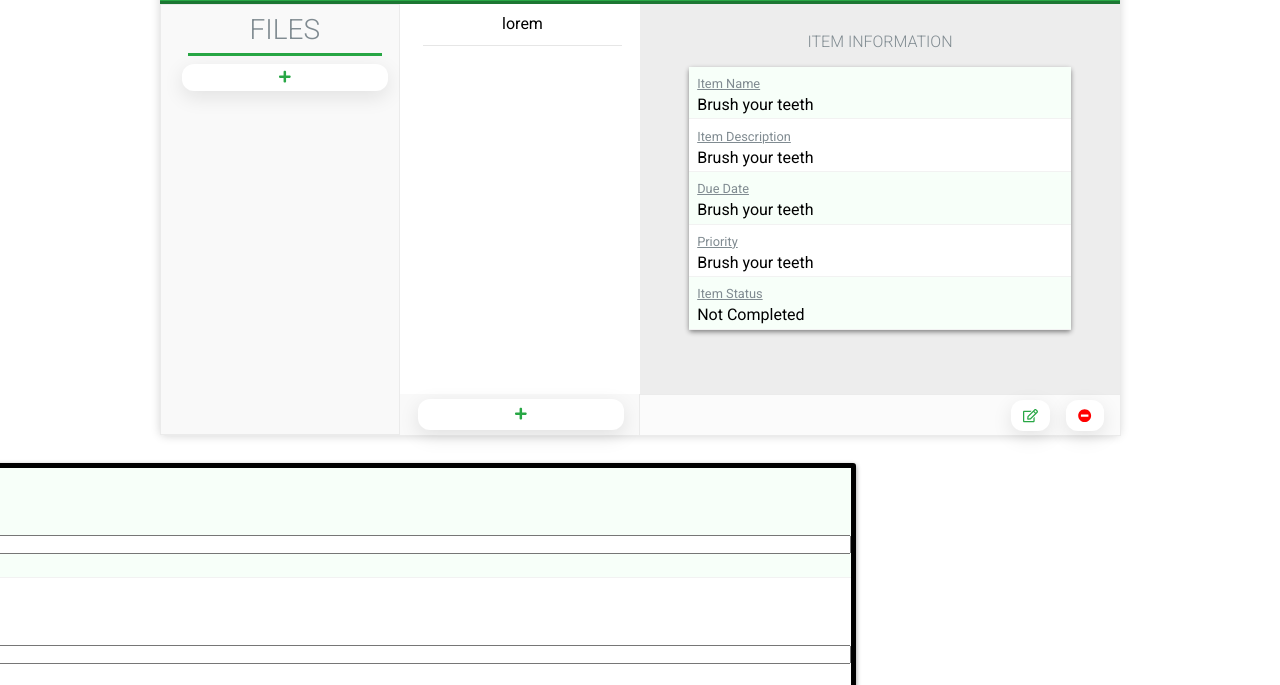
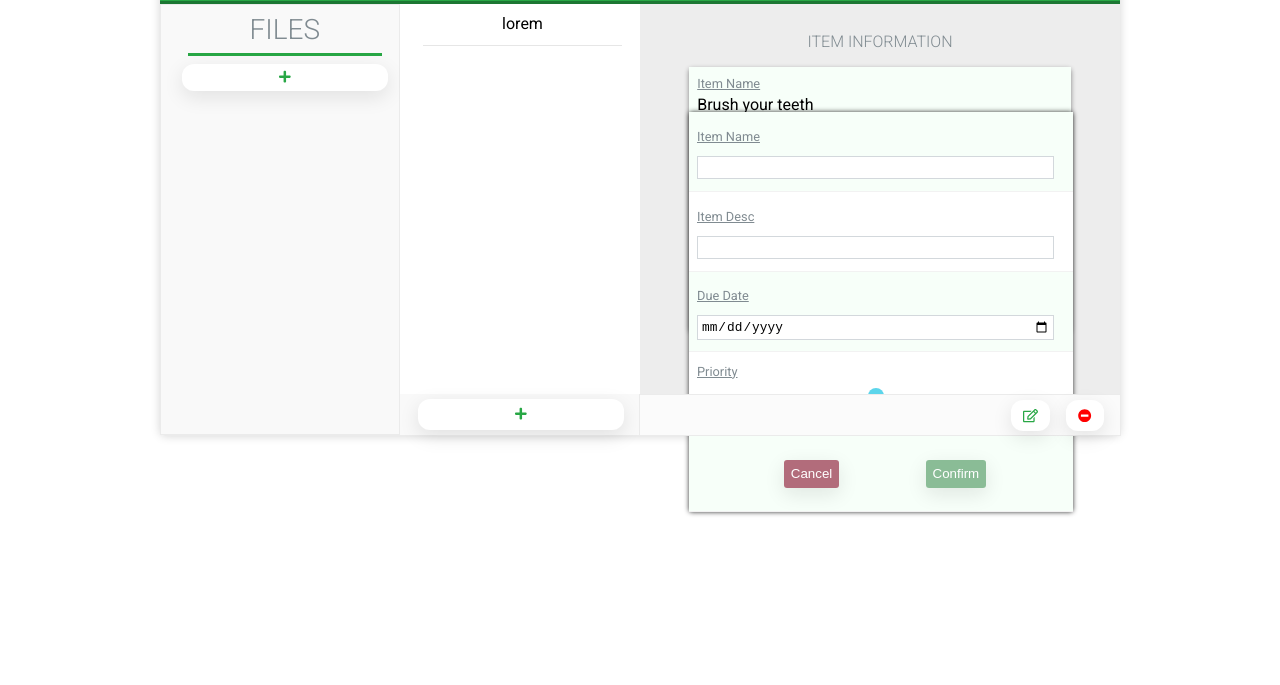
Before and after one commit to Mhmd-S/to-doList, a website built with webpack: page dist/index.html in a window 1280 px wide. Shown: the part 76-761 px from the top of the page. Built offline with nearby package versions, Linux system fonts and the light colour scheme.

Commit message:
Input form prototype

```diff
--- a/src/css/formStyle.css
+++ b/src/css/formStyle.css
@@ -1,27 +1,94 @@
-.inputWrap {
-    width: 100%;
-    height: 100%;
-    padding: 1.75rem;
-    display: flex;
-    flex-direction: column;
-    align-items: center;
-}
-
-
-
-.itemInput {
+.inputWrapper{
+    top:23.5%;
+    right: 207px;
     position: absolute;
-    width: 90%;
-    height: 70%;
-    border-radius: 3px;
-    box-shadow: 0px 2px 5px rgba(0, 0, 0, 0.459);
+    width: 30%;
+    height: 50%;
     background-color: #ffffff;
     display: flex;
     flex-direction: column;
     text-align: left;
-    border: 5px solid;
+    border-radius: 3px;
+    box-shadow: 0px 0px 5px rgba(0, 0, 0, 0.808);
 }
 
-.itemInput > :nth-child(odd) {
+.inputWrapper > :nth-child(odd) {
     background-color: #f7fff9;
 }
+
+.itemMiniInput{
+    font-size: .8rem;
+    width: 95%;
+    padding: 3px;
+    border: 1px solid #d3d8dc;
+}
+
+#itemPriorityInput{
+    -webkit-appearance: none;
+    background: transparent;
+    cursor: pointer;
+    border: none;
+}
+
+#itemPriorityInput::-webkit-slider-runnable-track{
+    background: #d3d8dc;
+    height: .1rem;
+    border-radius: 5px;
+    margin-top: .3rem;
+}
+
+#itemPriorityInput::-webkit-slider-thumb{
+    -webkit-appearance: none; /* Override default look */
+    appearance: none;
+    margin-top: -6px; /* Centers thumb on the track */
+    background-color: #5cd5eb;
+    height: 1rem;
+    width: 1rem;
+    border-radius: 50%;
+}
+
+.rangeGuage{
+    display: flex;
+    width: 95%;
+    justify-content: space-between;
+    font-size: .6rem;
+    margin-top: .5rem;
+}
+
+.itemInfoRow-Buttons{
+    display: flex;
+    width: 100%;
+    flex-direction: row;
+    justify-content: space-evenly;
+    align-items: center;
+}
+
+.forumButton{
+    border: none;
+    padding: .4rem;
+    border-radius: 3px;
+}
+
+#cancelForm{
+    background-color: #80002093;
+    color: white;
+    box-shadow: transparent 0 0 0 3px,rgba(18, 18, 18, .1) 0 6px 20px;
+    transition: box-shadow .2s,-webkit-box-shadow .2s;
+}
+
+#cancelForm:hover{
+    cursor: pointer;
+    box-shadow: #830b0b 0 0 0 2px, transparent 0 0 0 0;
+}
+
+#confirmForm{
+    background-color: #4591579a;
+    color: white;
+    transition: box-shadow .2s,-webkit-box-shadow .2s;
+    box-shadow: transparent 0 0 0 3px,rgba(18, 18, 18, .1) 0 6px 20px;
+}
+
+#confirmForm:hover{
+    cursor: pointer;
+    box-shadow: #28a745 0 0 0 2px, transparent 0 0 0 0;
+}
```
Also changed, not shown: dist/index.html, 1 other file.
